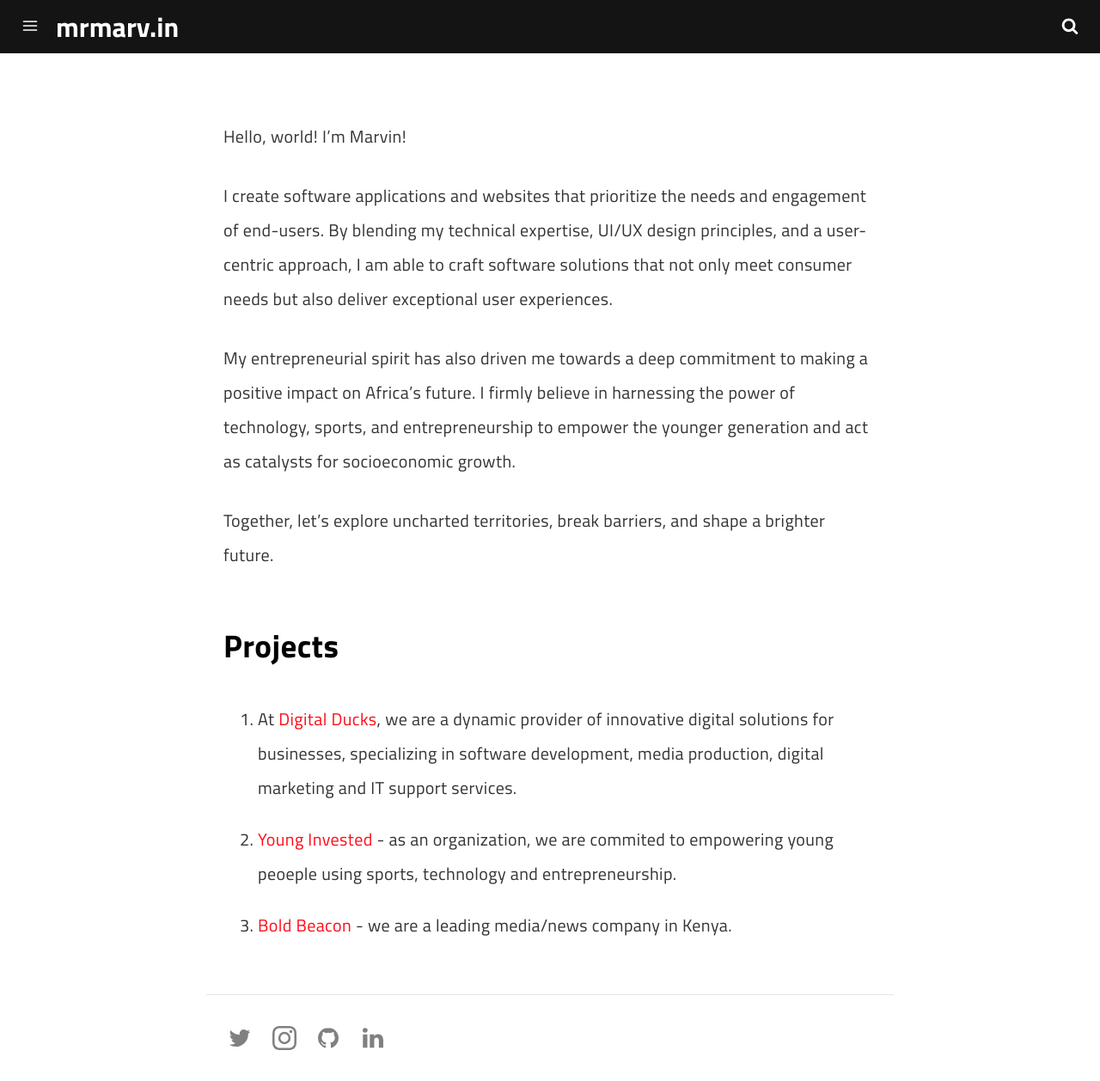
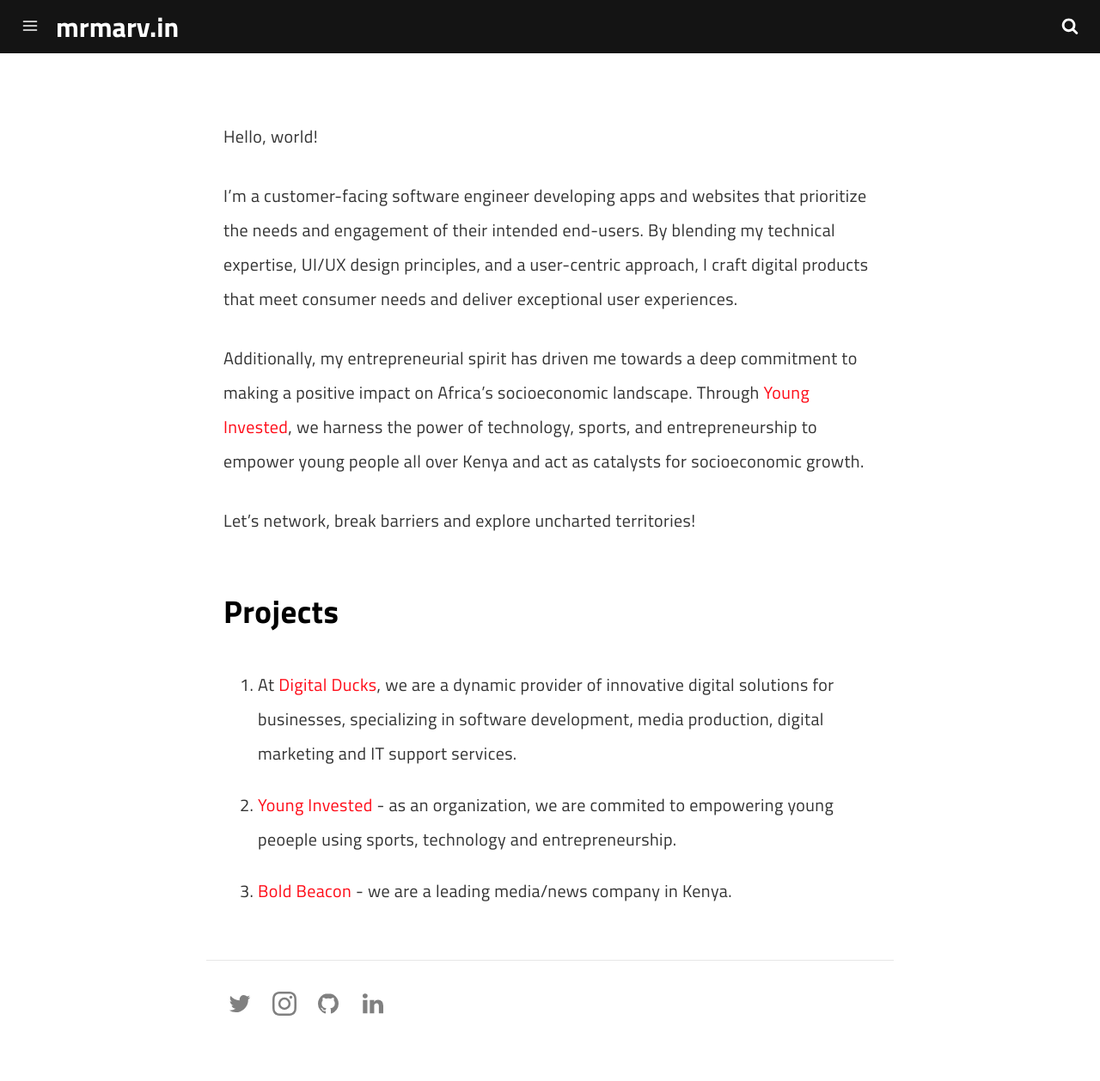
Before and after one commit to marv0/marv0.github.io, a Jekyll site: the page built from pages/about.md, in a window 1280 px wide and 1258 px high. Shown: the whole window at 86% size. Built offline with Jekyll 4.4.1, drawn with Linux system fonts in a browser that asks for light colours; a script that is not in the unit is left out.

Commit message:
Update about.md

```diff
--- a/pages/about.md
+++ b/pages/about.md
@@ -6,13 +6,13 @@
 description: Some description.
 permalink: /about/
 ---
-Hello, world! I'm Marvin!
+Hello, world!
 
-I create software applications and websites that prioritize the needs and engagement of end-users. By blending my technical expertise, UI/UX design principles, and a user-centric approach, I am able to craft software solutions that not only meet consumer needs but also deliver exceptional user experiences.
+I'm a customer-facing software engineer developing apps and websites that prioritize the needs and engagement of their intended end-users. By blending my technical expertise, UI/UX design principles, and a user-centric approach, I craft digital products that meet consumer needs and deliver exceptional user experiences.
 
-My entrepreneurial spirit has also driven me towards a deep commitment to making a positive impact on Africa's future. I firmly believe in harnessing the power of technology, sports, and entrepreneurship to empower the younger generation and act as catalysts for socioeconomic growth.
+Additionally, my entrepreneurial spirit has driven me towards a deep commitment to making a positive impact on Africa's socioeconomic landscape. Through [Young Invested](https://www.younginvested.org), we harness the power of technology, sports, and entrepreneurship to empower young people all over Kenya and act as catalysts for socioeconomic growth.
 
-Together, let's explore uncharted territories, break barriers, and shape a brighter future.
+Let's network, break barriers and explore uncharted territories!
 
 ## Projects
 
```
